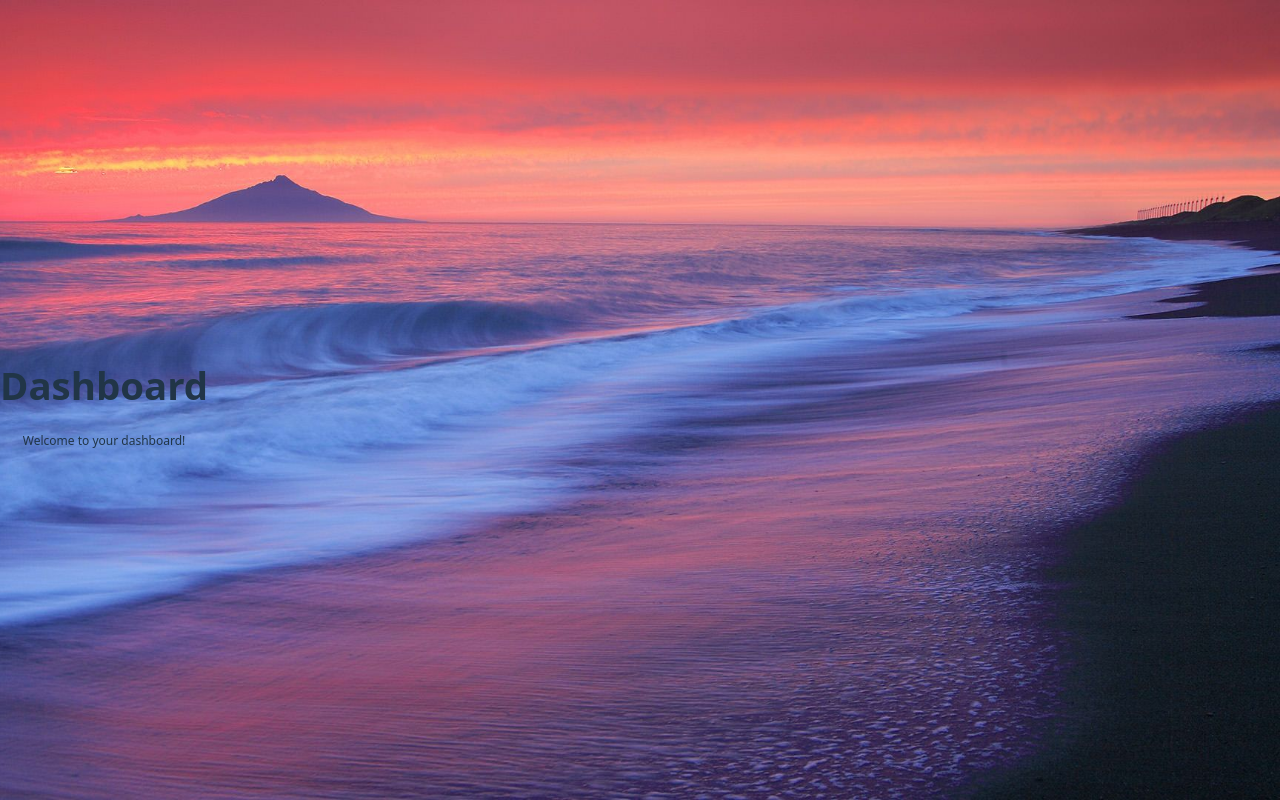
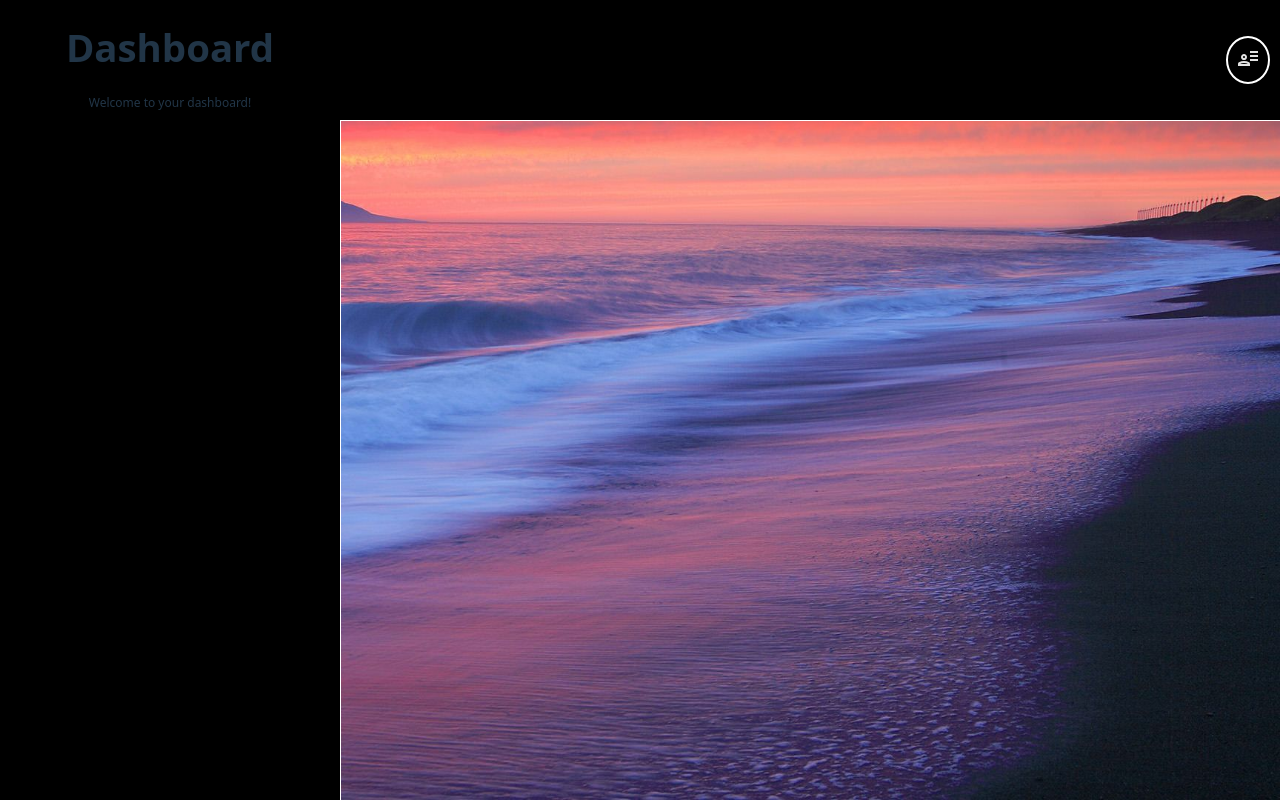
Before and after one commit to coxioxi/3700-Term-Proj, a React (Vite) app: page /dashboard in a window 1280 px wide. Built offline with nearby package versions, Linux system fonts and the light colour scheme.

Commit message:
Started working on the dashboard, implemented logout functionality

```diff
--- a/src/components/App.tsx
+++ b/src/components/App.tsx
@@ -12,6 +12,7 @@ export default function App() {
   return (
     <Router>
       <Routes>
+        <Route path="/" element={<Login />} />
         <Route path="/login" element={<Login />} />
         <Route path="/signup" element={<Signup />} />
         <Route path="/dashboard" element={<Dashboard />} />
--- a/src/pages/Login.tsx
+++ b/src/pages/Login.tsx
@@ -21,7 +21,6 @@ export default function Login() {
     if (error) {
       alert("Error logging in: " + error.message);
     } else {
-      alert("Login successful!");
       navigate("/dashboard");
     }
   };
--- a/src/pages/dashboard.tsx
+++ b/src/pages/dashboard.tsx
@@ -1,11 +1,64 @@
-import React from "react";
-import '../styles/Home_Page.css'
+import React, { useState, useEffect, useRef } from "react";
+import { useNavigate } from "react-router-dom";
+import { supabase } from "../components/supabase_client";
+import '../styles/Home_Page.css';
 
 export default function Dashboard() {
+  const [dropdownOpen, setDropdownOpen] = useState(false);
+  const menuRef = useRef<HTMLDivElement>(null);
+  const navigate = useNavigate();
+
+  // Close dropdown if clicked outside
+  useEffect(() => {
+    const handleClickOutside = (event: MouseEvent) => {
+      if (menuRef.current && !menuRef.current.contains(event.target as Node)) {
+        setDropdownOpen(false);
+      }
+    };
+    window.addEventListener('click', handleClickOutside);
+    return () => window.removeEventListener('click', handleClickOutside);
+  }, []);
+
+  async function handleLogout() {
+    // Implement logout functionality here
+    const { error } = await supabase.auth.signOut({ scope: 'local' });
+    if (error) {
+      alert("Error logging out: " + error.message);
+    } else {
+      navigate("/login");
+    }
+  }
+
   return (
-    <div>
-      <h1>Dashboard</h1>
-      <p>Welcome to your dashboard!</p>
+    <div className="container">
+      <div className="navbar">
+        <h2></h2>
+        <div className="profile-menu" ref={menuRef}>
+          <button
+            className="profile-button"
+            onClick={() => setDropdownOpen(prev => !prev)}
+          >
+            <svg
+              xmlns="http://www.w3.org/2000/svg"
+              height="24px" viewBox="0 -960 960 960"
+              width="24px"
+              fill="#e3e3e3"
+            >
+              <path d="M560-680v-80h320v80H560Zm0 160v-80h320v80H560Zm0 160v-80h320v80H560Zm-240-40q-50 0-85-35t-35-85q0-50 35-85t85-35q50 0 85 35t35 85q0 50-35 85t-85 35ZM80-160v-76q0-21 10-40t28-30q45-27 95.5-40.5T320-360q56 0 106.5 13.5T522-306q18 11 28 30t10 40v76H80Zm86-80h308q-35-20-74-30t-80-10q-41 0-80 10t-74 30Zm154-240q17 0 28.5-11.5T360-520q0-17-11.5-28.5T320-560q-17 0-28.5 11.5T280-520q0 17 11.5 28.5T320-480Zm0-40Zm0 280Z"/>
+            </svg>
+          </button>
+          {dropdownOpen && (
+            <div className="dropdown-content">
+              <button onClick={handleLogout}>Logout</button>
+            </div>
+          )}
+        </div>
+      </div>
+
+      <div className="sidebar">
+        <h1>Dashboard</h1>
+        <p>Welcome to your dashboard!</p>
+      </div>
     </div>
   );
 }
--- a/src/styles/Home_Page.css
+++ b/src/styles/Home_Page.css
@@ -0,0 +1,69 @@
+:root {
+    --sidebar-width: max(20%, 340px);
+    --navbar-width: calc(100% - var(--sidebar-width));
+}
+
+.sidebar {
+    background-color: rgb(0, 0, 0);
+    height: 100vh;
+    width: var(--sidebar-width);
+    border-right: 1px solid white;
+    position: fixed;
+    top: 0;
+    left: 0;
+}
+
+.navbar {
+    background-color: rgba(0, 0, 0);
+    height: 100px;
+    padding: 10px;
+    border-bottom: 1px solid white;
+    position: fixed;
+    top: 0;
+    left: var(--sidebar-width);
+    right: 0;
+    display: flex;
+    justify-content: flex-end; /* profile icon on right */
+    align-items: center;
+    z-index: 100; /* make sure dropdown is above */
+}
+
+
+.profile-menu {
+    position: relative; /* important for dropdown */
+    display: inline-block;
+}
+
+.profile-button {
+    border-radius: 50%;
+    padding: 8px;
+    cursor: pointer;
+    background: none;
+    border: 2px solid white;
+}
+
+.profile-button:hover {
+    background-color: #575757;
+}
+
+.dropdown-content {
+    position: absolute;
+    top: 60px; /* below the navbar */
+    right: 0;  /* align to right edge of profile icon */
+    background-color: black;
+    min-width: 200px;
+    box-shadow: 0px 8px 16px rgba(0,0,0,0.2);
+    z-index: 1000;
+    display: flex;
+    flex-direction: column;
+}
+
+.dropdown-content a {
+    color: white;
+    padding: 12px 16px;
+    text-decoration: none;
+}
+
+.dropdown-content a:hover {
+    background-color: #575757;
+}
```
Also changed, not shown: src/assets/user_attributes_24dp_E3E3E3_FILL0_wght400_GRAD0_opsz24.svg (added).
